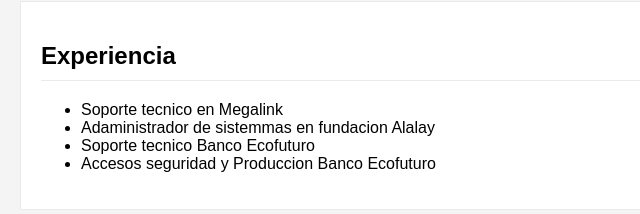
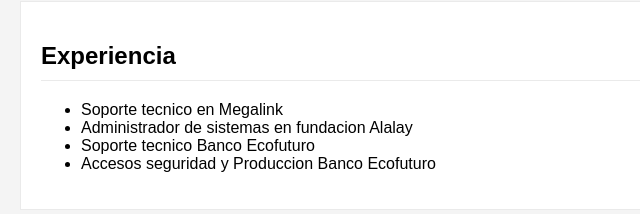
Before and after one commit to ramiroEthanA/ramiro.github.io, a plain HTML site: page index.html in a window 1280 px wide. Shown: the part 586-800 px from the top of the page, 0-640 px from the left. Drawn offline with Linux system fonts and the light colour scheme.

Commit message:
Arreglo de ortografia
arreglo en el html

```diff
--- a/index.html
+++ b/index.html
@@ -27,7 +27,7 @@
         <h2>Experiencia</h2>
         <ul>
             <li>Soporte tecnico en Megalink</li>
-            <li>Adaministrador de sistemmas en fundacion Alalay</li>
+            <li>Administrador de sistemas en fundacion Alalay</li>
             <li>Soporte tecnico Banco Ecofuturo</li>
             <li>Accesos seguridad y Produccion Banco Ecofuturo</li>
         </ul>
```
